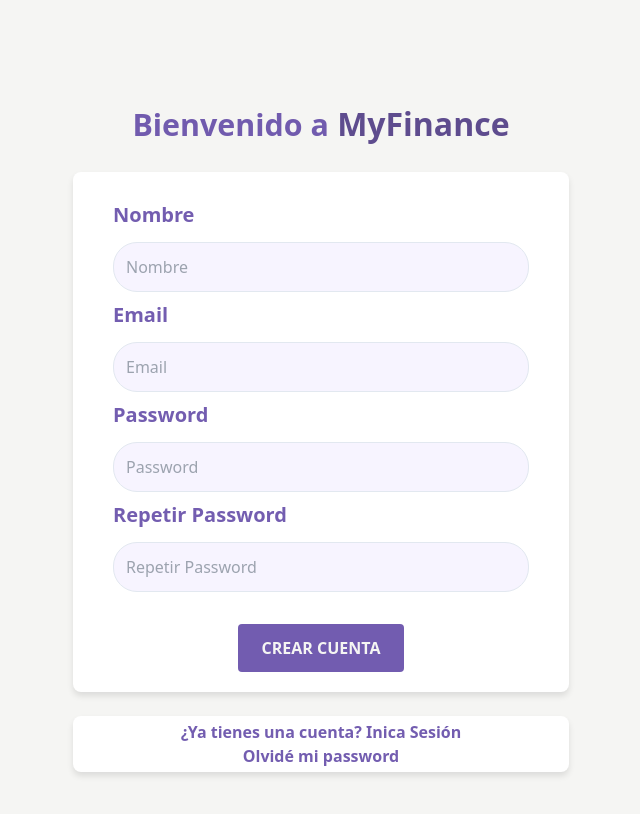
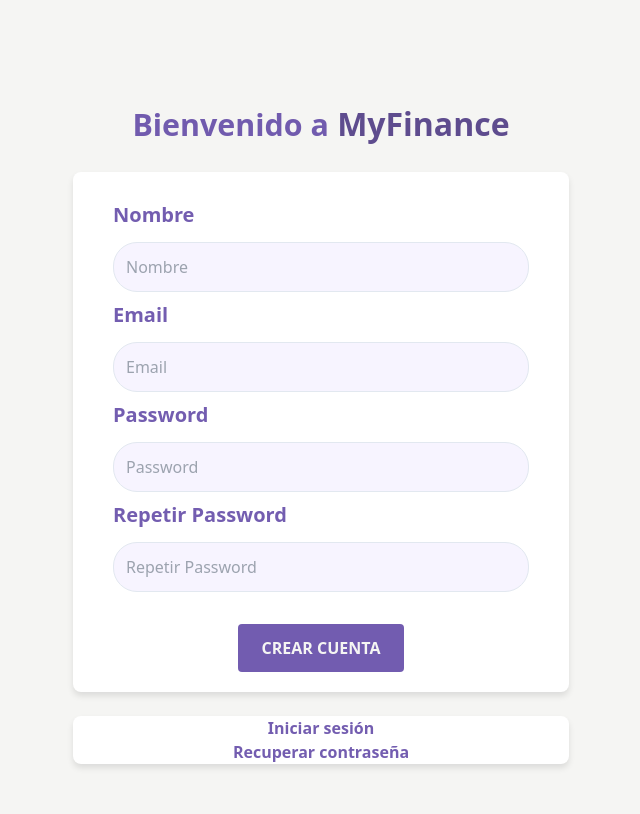
Before and after one commit to GuillermoGodoyPro/Economid, a React (Vite) app: page /signup in a window 1280 px wide. Shown: the top 814 px of the page, without its empty margins (319-959 px from the left). Built offline with nearby package versions, Linux system fonts and the light colour scheme.

Commit message:
Ajuste estilos

```diff
--- a/src/index.css
+++ b/src/index.css
@@ -6,10 +6,13 @@
 /* Aquí definimos las Custom properties */
 :root {
 
+
+
     --violetlight: #4f339ccb;
     --violetdark: #372174cb;
+    --violethover:#ae9cdfcb;
     --crema: #f5f5f3;
-
+    --violethover: #8d72d8cb;
     --rojo: #e50914;
     --negro: #141414;
     --gris: #303030;
--- a/src/pages/Login/Login.jsx
+++ b/src/pages/Login/Login.jsx
@@ -92,12 +92,12 @@ const Login = () => {
         <div className={styles.nav}>
           <nav>
             <Link className={styles.link} to="/signup">
-            Regístrate
+            Registrarse
             </Link>
             <Link
              className={styles.link}  to="/forgotpassword"
             >
-              Olvidé mi password
+             Recuperar contraseña
             </Link>
 
           </nav>
--- a/src/pages/Login/Login.module.css
+++ b/src/pages/Login/Login.module.css
@@ -86,8 +86,6 @@
 .nav {
     display: flex;
     justify-content: center;
-    padding-top: 0.25rem;
-    padding-bottom: 0.25rem;
     color: var(--violetlight) ;
     background-color: white;
     box-shadow: 0 4px 6px rgba(0, 0, 0, 0.1);
@@ -100,8 +98,7 @@
 .nav .link:hover {
   color: var(--violetdark) ;
   display: flex;
-/*   background-color: var(--violetlight);
- */
+  background-color: var(--violethover);
   border-radius: 0.25rem;
   align-items: center;
   justify-content: center;
--- a/src/pages/SignUP/SignUp.jsx
+++ b/src/pages/SignUP/SignUp.jsx
@@ -168,14 +168,14 @@ const SignUp = () => {
 
         <div className={styles.nav}>
           <nav>
-            <Link to="/">
-              ¿Ya tienes una cuenta? Inica Sesión
+            <Link className={styles.link} to="/">
+              Iniciar sesión
             </Link>
 
-            <Link
+            <Link  className={styles.link}
               to="/forgotpassword"
             >
-              Olvidé mi password
+              Recuperar contraseña
             </Link>
 
           </nav>
--- a/src/pages/SignUP/SignUp.module.css
+++ b/src/pages/SignUP/SignUp.module.css
@@ -90,8 +90,6 @@
 .nav {
     display: flex;
     justify-content: center;
-    padding-top: 0.25rem;
-    padding-bottom: 0.25rem;
     color: var(--violetlight) ;
     background-color: white;
     box-shadow: 0 4px 6px rgba(0, 0, 0, 0.1);
@@ -104,12 +102,11 @@
 .nav .link:hover {
   color: var(--violetdark) ;
   display: flex;
-/*   background-color: var(--violetlight);
- */
+  background-color: var(--violethover);
   border-radius: 0.25rem;
   align-items: center;
   justify-content: center;
   transition-property: background-color, border-color, color, fill, stroke;
   transition-duration: 0.35s;
   transition-timing-function: cubic-bezier(0.4, 0, 0.2, 1);
-}
+  }
```
